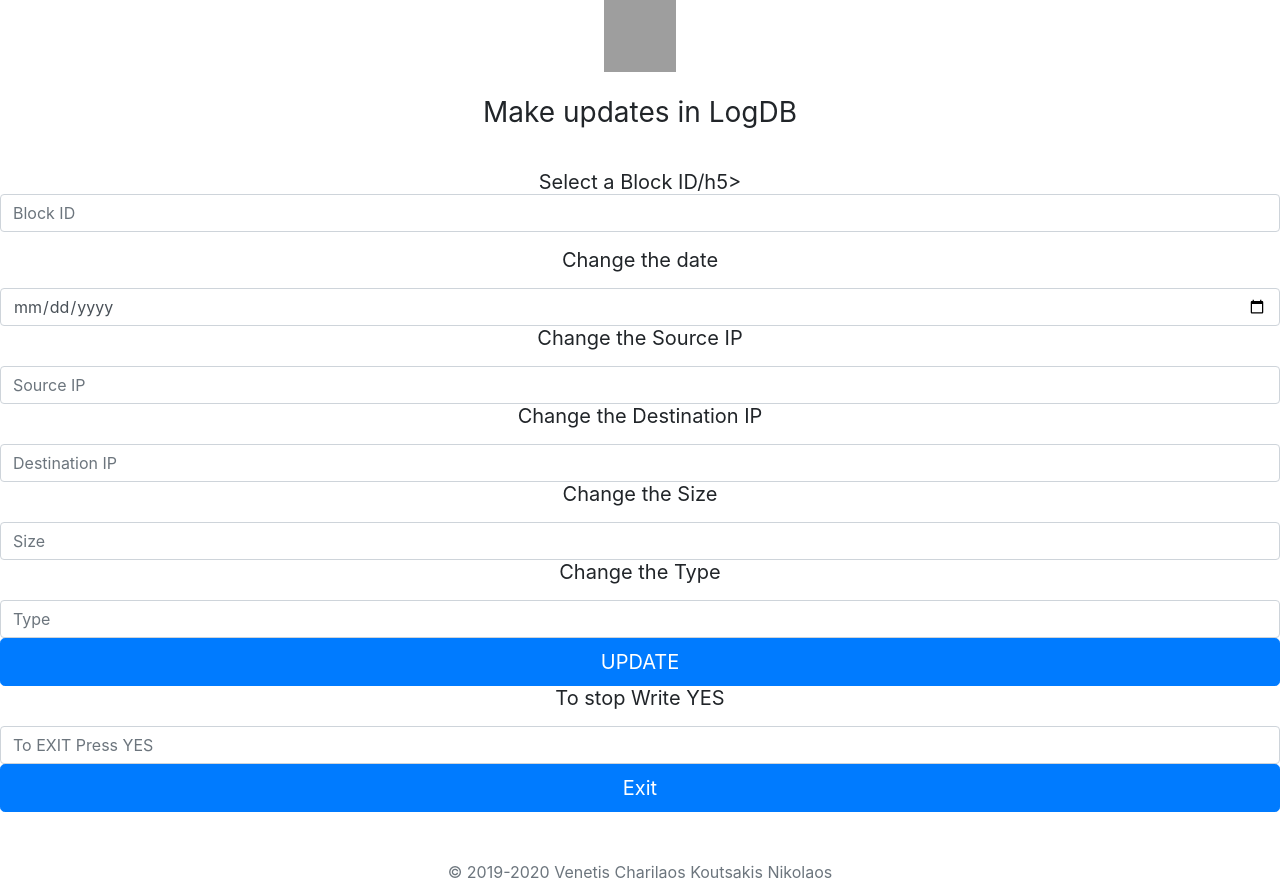
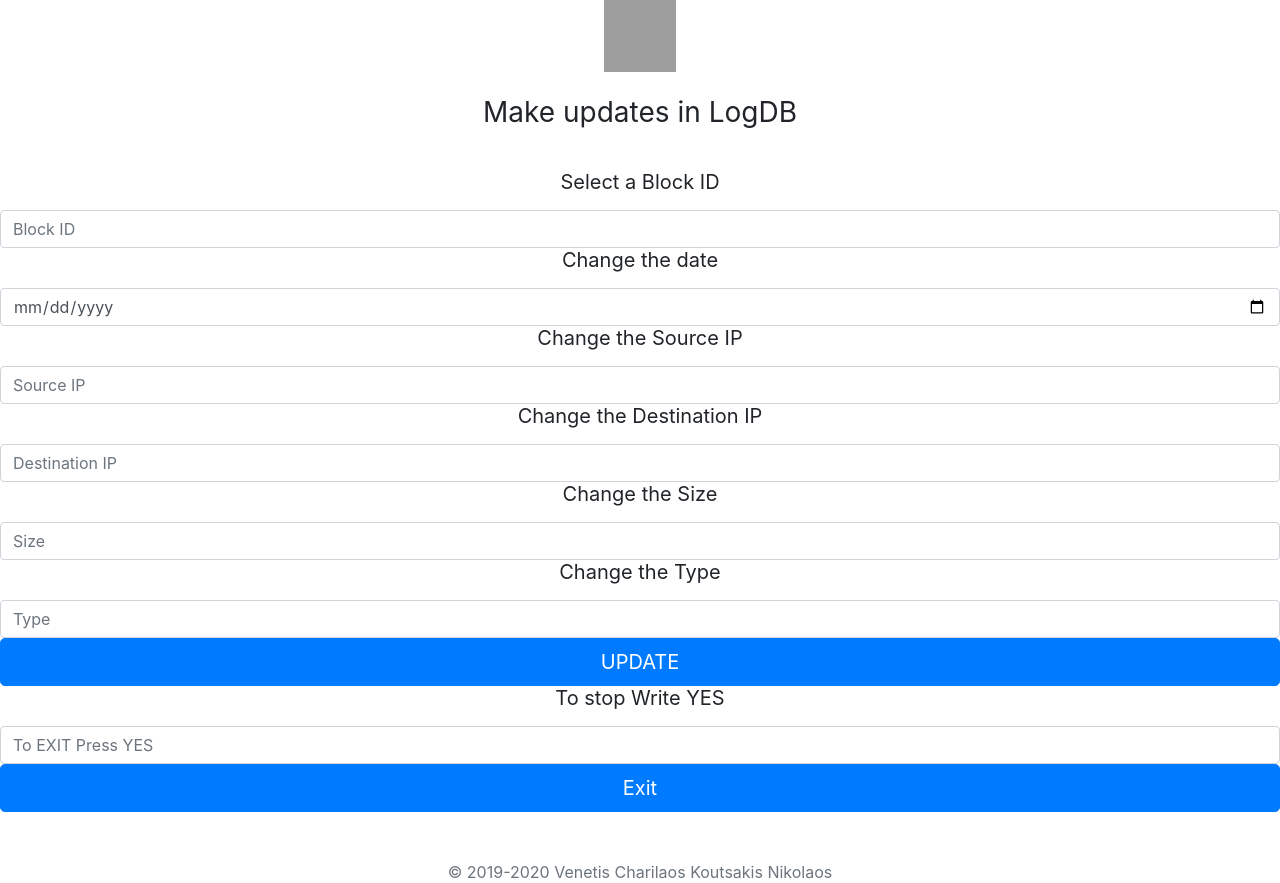
Before and after one commit to harisben13/DBMS_Projects, a Django app: page /accounts/update in a window 1280 px wide. Shown: the top 883 px of the page. Run offline with Django 3.2, Linux system fonts and the light colour scheme; some libraries are stand-ins or nearby versions; grey boxes are pictures that could not be loaded.

Commit message:
Add files via upload

```diff
--- a/templates/update.html
+++ b/templates/update.html
@@ -49,7 +49,7 @@
   <img class="mb-4" src="/docs/4.4/assets/brand/bootstrap-solid.svg" alt="" width="72" height="72">
   <h1 class="h3 mb-3 font-weight-normal">Make updates in LogDB</h1><br>
 
-  <h5 class="h5 mb-3 font-weight-normal">Select a Block ID/h5>
+  <h5 class="h5 mb-3 font-weight-normal">Select a Block ID</h5>
   <input type="text" class="form-control" name="block_id" placeholder="Block ID">
   <h5 class="h5 mb-3 font-weight-normal">Change the date</h5>
   <input type="date" class="form-control" name="date" placeholder="Date">
```
